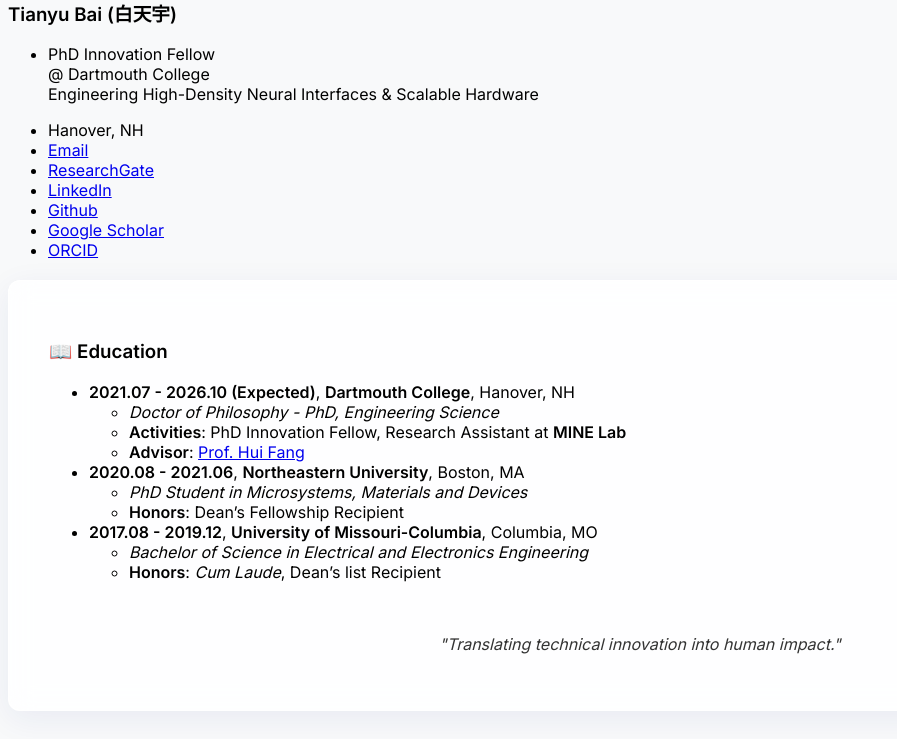
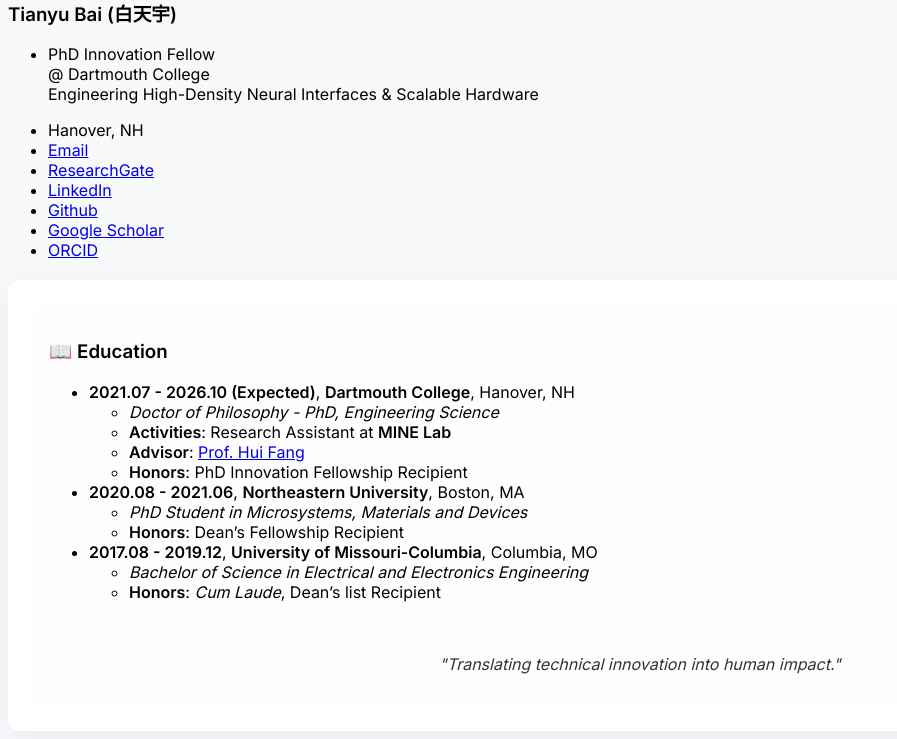
Before and after one commit to Tianyu-Bai/Tianyu-Bai.github.io, a Jekyll site: the page built from _pages/includes/others.md, in a window 1280 px wide. Shown: the part 504-1243 px from the top of the page, without its empty margins (0-897 px from the left). Built offline with Jekyll 4.4.1, drawn with Linux system fonts in a browser that asks for light colours; our own code applies the rules of GitHub Pages for plain Markdown files.

Commit message:
Update education section in others.md
Removed PhD Innovation Fellow from activities and added it to honors.

```diff
--- a/_pages/includes/others.md
+++ b/_pages/includes/others.md
@@ -3,8 +3,9 @@
 
 * **2021.07 - 2026.10 (Expected)**, **Dartmouth College**, Hanover, NH
   * *Doctor of Philosophy - PhD, Engineering Science*
-  * **Activities**: PhD Innovation Fellow, Research Assistant at **MINE Lab**
+  * **Activities**: Research Assistant at **MINE Lab**
   * **Advisor**: [Prof. Hui Fang](https://sites.dartmouth.edu/fang-group/people/)
+  * **Honors**: PhD Innovation Fellowship Recipient
 
 * **2020.08 - 2021.06**, **Northeastern University**, Boston, MA
   * *PhD Student in Microsystems, Materials and Devices*
```
